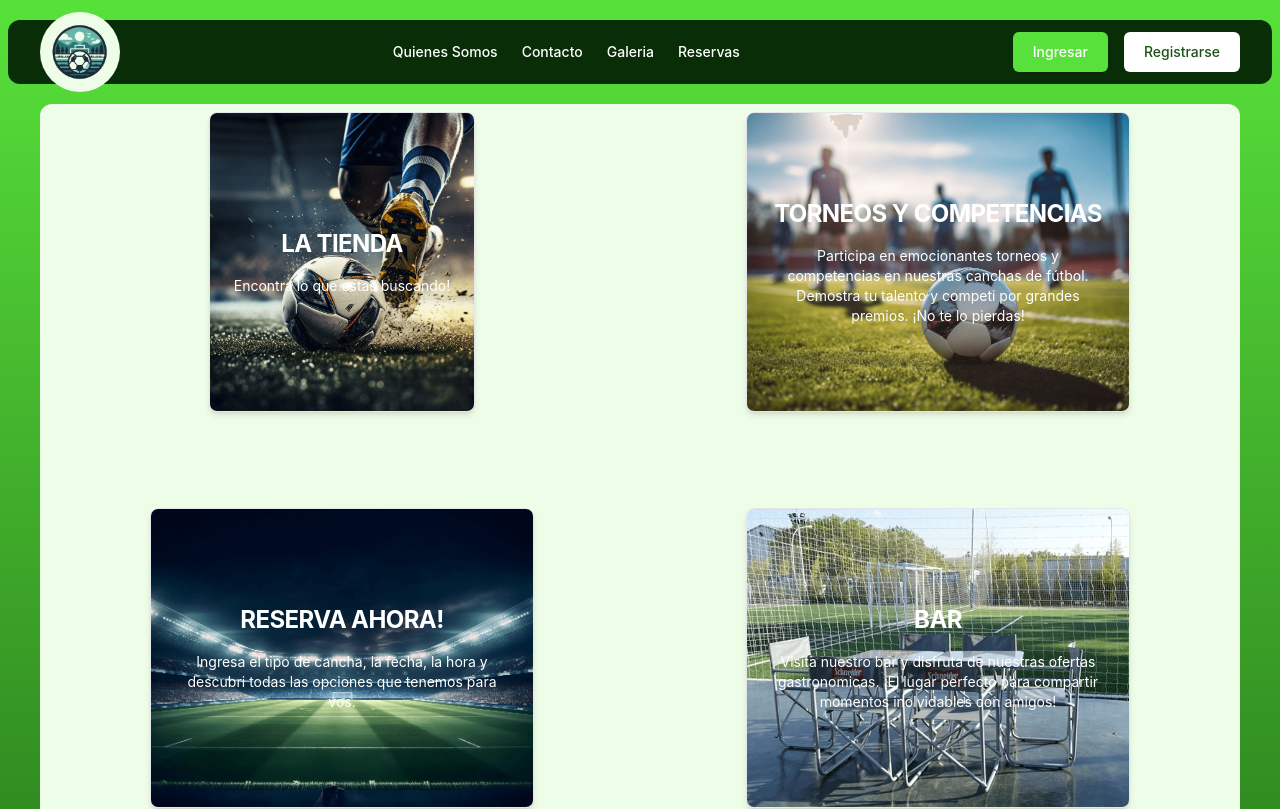
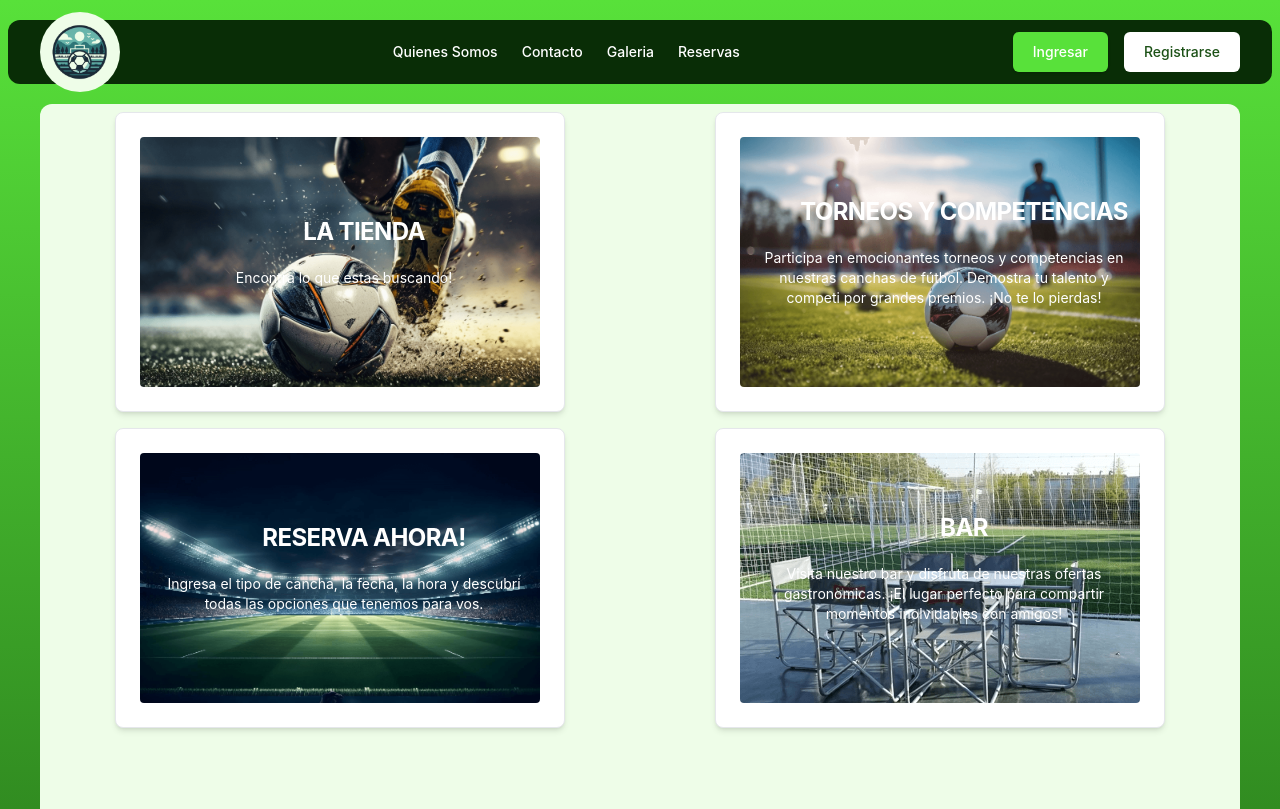
Before and after one commit to Gadd88/futbol-arena-front, a React (Vite) app: page / in a window 1280 px wide. Shown: the top 809 px of the page. Built offline with nearby package versions, Linux system fonts and the light colour scheme; no server answers.

Commit message:
servicios con estilos

```diff
--- a/src/components/servicios/Servicios.jsx
+++ b/src/components/servicios/Servicios.jsx
@@ -10,7 +10,7 @@ export const Servicios = () => {
 
     <>
 
-    <div className="grid grid-cols-1 sm:grid-cols-2 lg:grid-cols-2  gap-2 p-2 justify-center text-sm h-full w-full">
+    <div className="grid grid-cols-1 grid-rows-2 sm:grid-cols-2 lg:grid-cols-2 gap-x-4 gap-y-4 p-2 text-sm ">
       <ServiciosCards title="LA TIENDA" description="Encontra lo que estas buscando!" image={fotoReserva}/>
       <ServiciosCards title="TORNEOS Y COMPETENCIAS" description="Participa en emocionantes torneos y competencias en nuestras canchas de fútbol. Demostra tu talento y competi por grandes premios. ¡No te lo pierdas!" image={fotoPelota} />
       <ServiciosCards title="RESERVA AHORA!" description="Ingresa el tipo de cancha, la fecha, la hora y descubri todas las opciones que tenemos para vos." image={fotoTienda} />
--- a/src/components/serviciosCards/ServiciosCards.jsx
+++ b/src/components/serviciosCards/ServiciosCards.jsx
@@ -1,16 +1,27 @@
-
-
 import { Card } from "flowbite-react";
 
-export const ServiciosCards = ({title, description, image}) => { return (
+export const ServiciosCards = ({ title, description, image }) => {
+  return (
+    <>
+      <Card
+        className="max-w-full h-[300px] w-[450px] mx-auto relative"
+        imgAlt="foto"
+      >
+        <img
+          src={image}
+          alt="foto"
+          className="top-0 left-0 z-0 object-cover w-full h-full mx-auto rounded"
+        />
 
-  <>
-  <Card className="max-w-sm h-[300px]  mx-auto relative hover:border-green-950 overflow-hidden" imgAlt="foto">
-  <img src={image} alt="foto" className="absolute top-0 left-0 z-0 object-cover w-full h-full mx-auto rounded"/>
-  <h5 className="text-2xl font-bold tracking-tight text-white dark:text-white z-10">{title}</h5>
-  <p className="font-normal text-white dark:text-gray-400 z-10 hover:text-black hover:font-bold hover:text-lg" >{description}</p>
-  </Card>
-
-  </>
-
-)}
+        <div className="absolute text-center h-full w-full bg-transparent flex flex-col justify-center items-center z-10 hover:backdrop-blur">
+          <h5 className="text-2xl font-bold tracking-tight text-white dark:text-white">
+            {title}
+          </h5>
+          <p className="font-normal text-white dark:text-gray-400 p-5 mr-10 items-center">
+            {description}
+          </p>
+        </div>
+      </Card>
+    </>
+  );
+};
```
